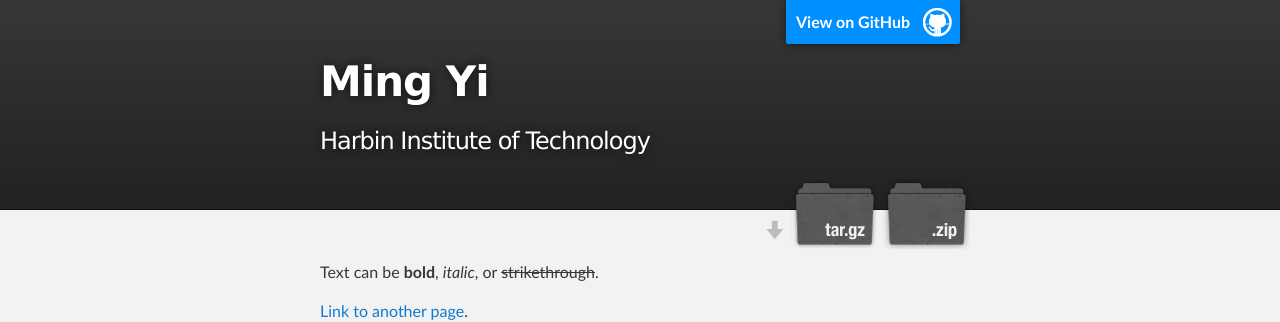
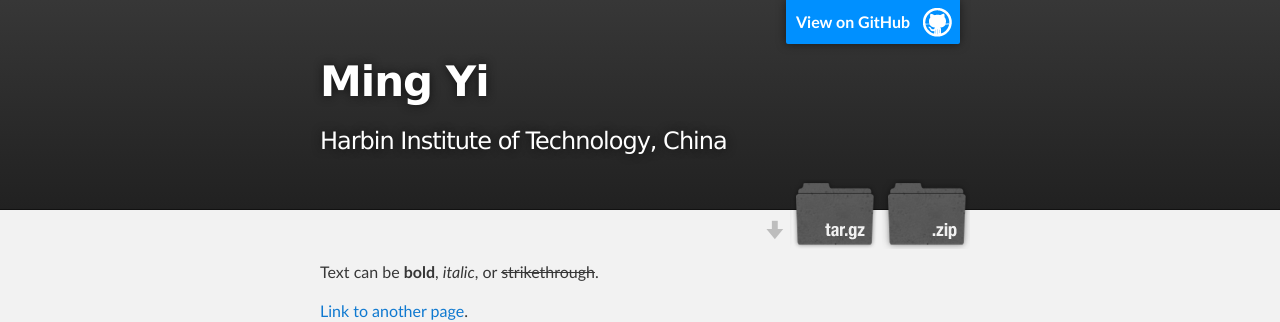
Before and after one commit to yiminghit/yiminghit.github.com, a Jekyll site: the page built from index.md, in a window 1280 px wide and 900 px high. Shown: the top 322 px of the window. Built offline with Jekyll 4.4.1, drawn with Linux system fonts in a browser that asks for light colours.

Commit message:
Update _config.yml

```diff
--- a/_config.yml
+++ b/_config.yml
@@ -1,5 +1,5 @@
 title: Ming Yi
-description: Harbin Institute of Technology
+description: Harbin Institute of Technology, China
 show_downloads: true
 google_analytics:
 theme: jekyll-theme-slate
```
